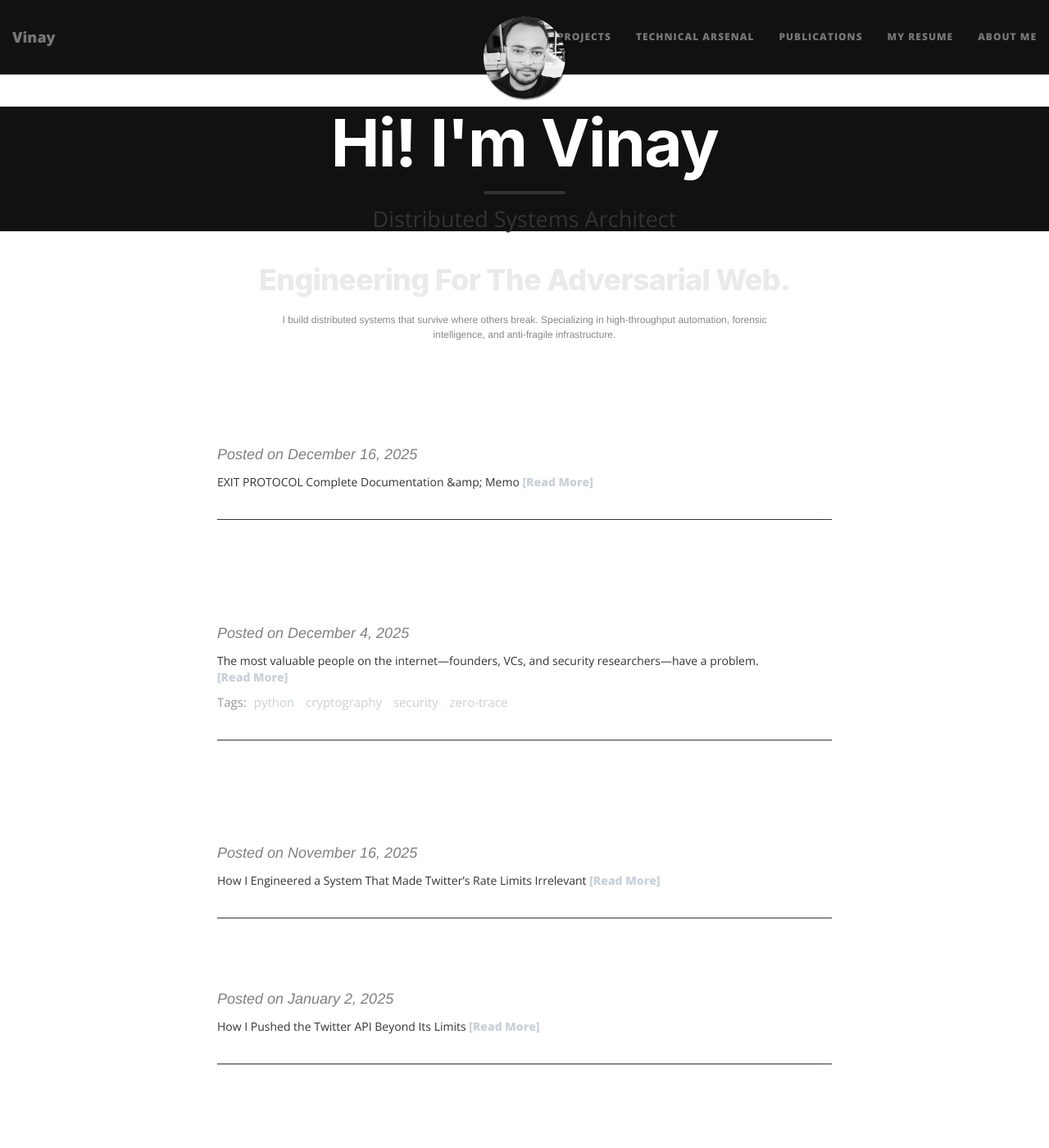
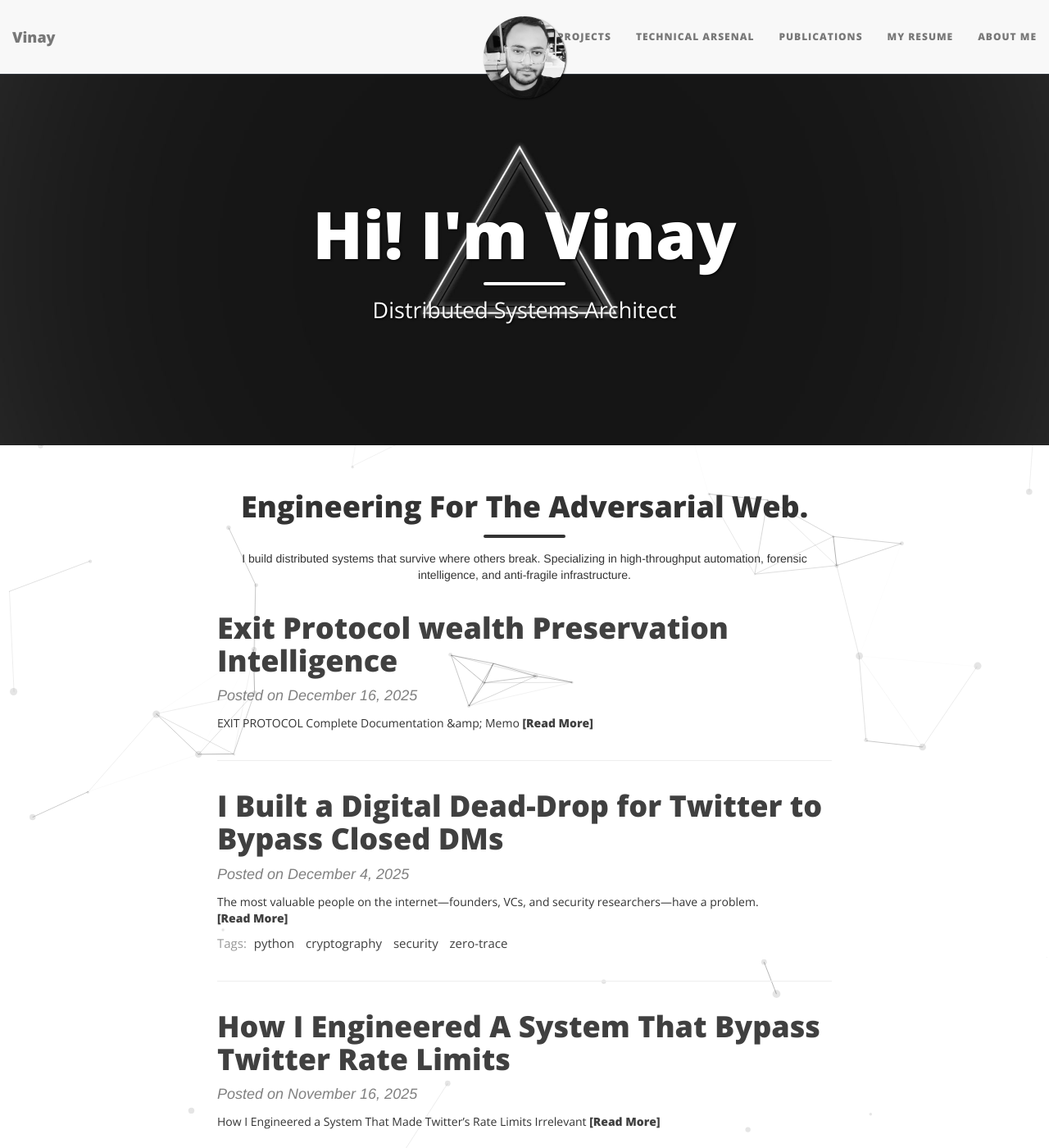
Before and after one commit to Vinaygond/Vinaygond.github.io, a Jekyll site: the page built from index.html, in a window 1280 px wide and 1400 px high. Shown: the whole window at 82% size. Built offline with Jekyll 4.4.1, drawn with Linux system fonts in a browser that asks for light colours; nearby versions of some CDN libraries; the list of posts is cut into pages by our own code.

Commit message:
style: revert visuals to original light theme while keeping new content

```diff
--- a/_config.yml
+++ b/_config.yml
@@ -25,15 +25,15 @@
 
 
 
-navbar-col: '#111111'
-navbar-text-col: '#EAEAEA'
-navbar-children-col: '#1a1a1a'
-page-col: '#111111'
-link-col: '#3B82F6'
-hover-col: '#60A5FA'
-footer-col: '#111111'
-footer-text-col: '#888888'
-footer-link-col: '#EAEAEA'
+navbar-col: '#F5F5F5'
+navbar-text-col: '#404040'
+navbar-children-col: '#F5F5F5'
+page-col: '#FFFFFF'
+link-col: '#008AFF'
+hover-col: '#0085A1'
+footer-col: '#F5F5F5'
+footer-text-col: '#777777'
+footer-link-col: '#404040'
 
 
 author:
--- a/_layouts/base.html
+++ b/_layouts/base.html
@@ -23,6 +25,8 @@
 <body>
 
   <div class="mobile-js-hide">
+    <!-- particles.js container -->
+    <div id="particles-js"></div>
   </div>
 
   {% include gtm_body.html %}
--- a/css/main.css
+++ b/css/main.css
@@ -3,17 +3,17 @@
 /* --- General --- */
 
 body {
-  background-color: #111 !important;
-  /* Fail-safe dark mode */
-  font-family: -apple-system, BlinkMacSystemFont, "Segoe UI", Helvetica, Arial, sans-serif, "Apple Color Emoji", "Segoe UI Emoji", "Segoe UI Symbol";
+  font-family: 'Lora', 'Times New Roman', serif;
   font-size: 18px;
-  color: #c9d1d9;
-  /* Light grey text for dark mode */
+
+  background-color: {
+      {
+      site.page-col
+    }
+  }
+
+  ;
   position: relative;
-
-  background-color: #111 !important;
-  /* Hardcoded dark mode */
-  background-image: none !important;
 }
 
 p {
@@ -27,11 +27,8 @@
 h4,
 h5,
 h6 {
-  font-family: -apple-system, BlinkMacSystemFont, "Segoe UI", Helvetica, Arial, sans-serif;
-  font-weight: 700;
-  color: #ffffff;
-  /* White headers */
-  letter-spacing: -0.02em;
+  font-family: 'Open Sans', 'Helvetica Neue', Helvetica, Arial, sans-serif;
+  font-weight: 800;
 }
 
 a {
@@ -56,10 +53,8 @@
 }
 
 blockquote {
-  color: #8b949e;
+  color: #808080;
   font-style: italic;
-  border-left: 2px solid #30363d;
-  padding-left: 1rem;
 }
 
 blockquote p:first-child {
@@ -81,12 +76,6 @@
 @media only screen and (min-width: 768px) {
   .main-content {
     padding-top: 130px;
-    background-color: #111;
-
-    .container {
-      background-color: transparent !important;
-      /* Ensure transparent to show body bg */
-    }
   }
 }
 
@@ -171,8 +160,6 @@
   Helvetica,
   Arial,
   sans-serif;
-  background-color: #111 !important;
-  /* Force dark navbar */
 
 
     {
@@ -447,8 +434,7 @@
 
 .post-preview {
   padding: 20px 0;
-  border-bottom: 1px solid #30363d;
-  /* Dark border */
+  border-bottom: 1px solid #eee;
 }
 
 @media only screen and (min-width: 768px) {
@@ -463,8 +449,7 @@
 
 .post-preview a {
   text-decoration: none;
-  color: #c9d1d9;
-  /* Light text for links */
+  color: #404040;
 }
 
 .post-preview a:focus,
@@ -606,13 +591,9 @@
 .intro-header {
   margin: 80px 0 20px;
   position: relative;
-  background-color: #111 !important;
-  /* Force dark hero globally */
 }
 
-.intro-header.no-img {
-  background-color: #111 !important;
-}
+.intro-header.no-img {}
 
 .intro-header.big-img {
   background: no-repeat center center;
--- a/index.html
+++ b/index.html
@@ -2,20 +2,21 @@
 layout: page
 title: Hi! I'm Vinay
 subtitle: Distributed Systems Architect
-use-site-title: true
+bigimg: '/img/folked.jpg'
 ---
 
 <div class="mobile-js-hide">
   <div class="row">
     <div class="col-sm-12">
       <div class="text-center">
-        <h1 style="font-weight: 800; letter-spacing: -0.02em; margin-bottom: 20px; color: #EAEAEA;">
+        <h1>
           Engineering For The Adversarial Web.
         </h1>
-        <p style="font-size: 1.2rem; color: #888; max-width: 650px; margin: 0 auto;">
+        <hr class="small">
+        <span class="page-subheading">
           I build distributed systems that survive where others break. Specializing in high-throughput automation,
           forensic intelligence, and anti-fragile infrastructure.
-        </p>
+        </span>
       </div>
     </div>
   </div>
```
Also changed, not shown: other parts of _layouts/base.html (+2 -0 lines).
